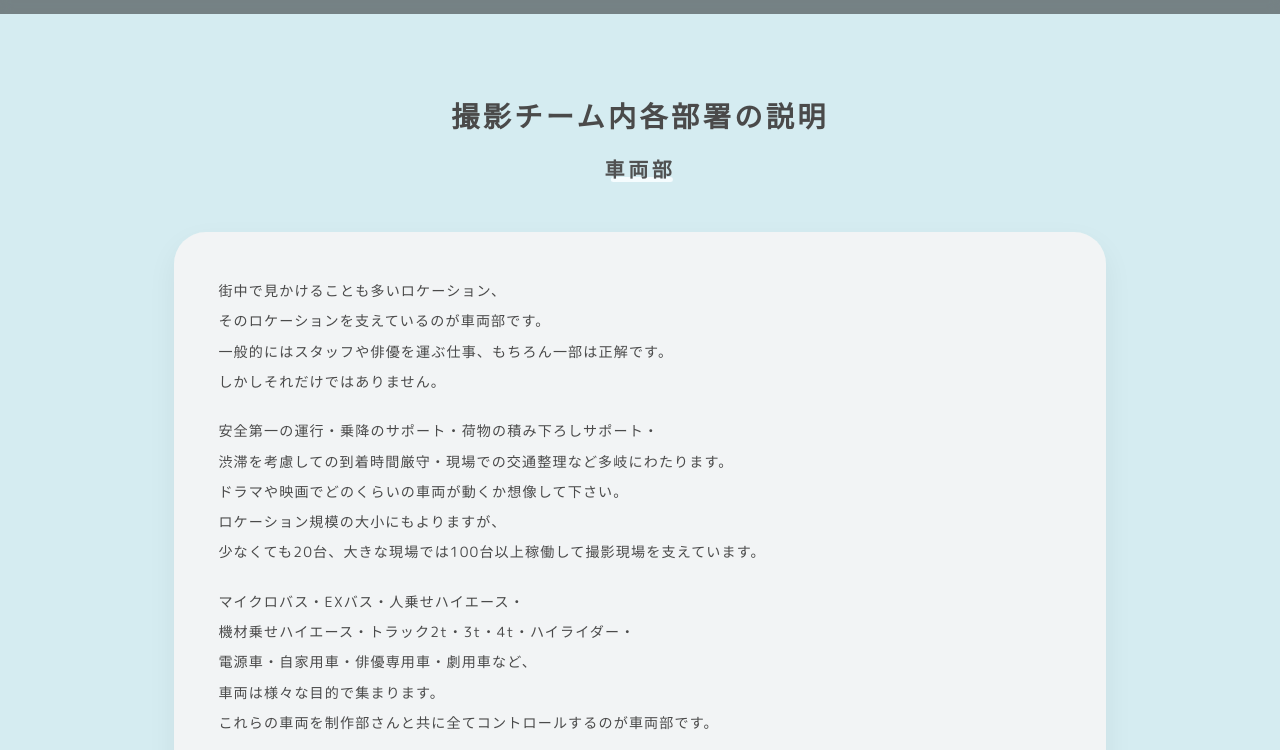
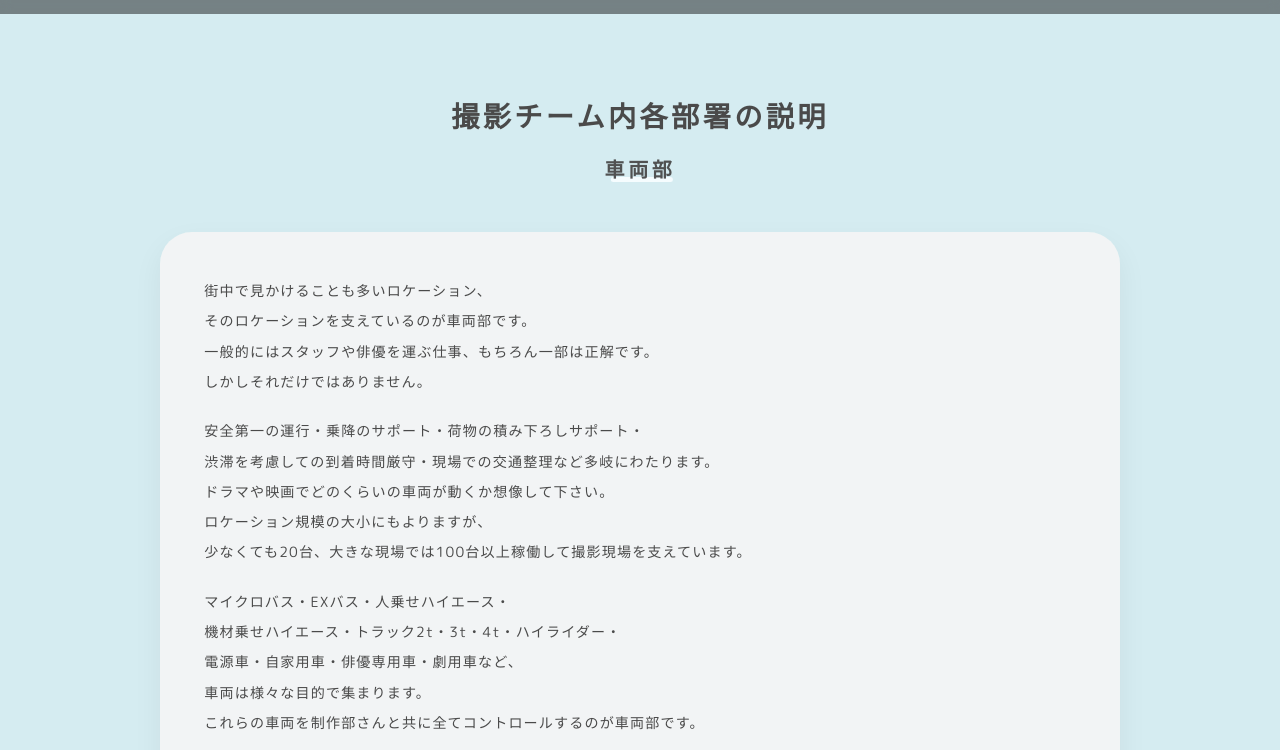
Before and after one commit to synchoro/starseedProduction, a plain HTML site: page job_car.html in a window 1280 px wide. Shown: the part 50-800 px from the top of the page. Drawn offline with nearby package versions, Linux system fonts and the light colour scheme; a web font is replaced by a local one.

Commit message:
fourth commit

```diff
--- a/assets/css/job_car.css
+++ b/assets/css/job_car.css
@@ -171,7 +171,7 @@ body{
 .job-body__inner{
   max-width: 1200px;
   margin: 0 auto;
-  padding: 0 clamp(20px, 10.5vw, 210px);
+  padding: 0 clamp(20px, 9.4vw, 210px);
   position: relative;
 }
 
@@ -181,7 +181,7 @@ body{
   margin: 0 auto;
   background: rgba(245,245,245,0.9);
   border-radius: 32px;
-  padding: clamp(26px, 4vw, 44px);
+  padding: clamp(30px, 4vw, 44px) clamp(24px, 4vw, 44px);
   box-shadow: 0 12px 30px rgba(0,0,0,.06);
   position: relative;
   z-index: 1;
```
